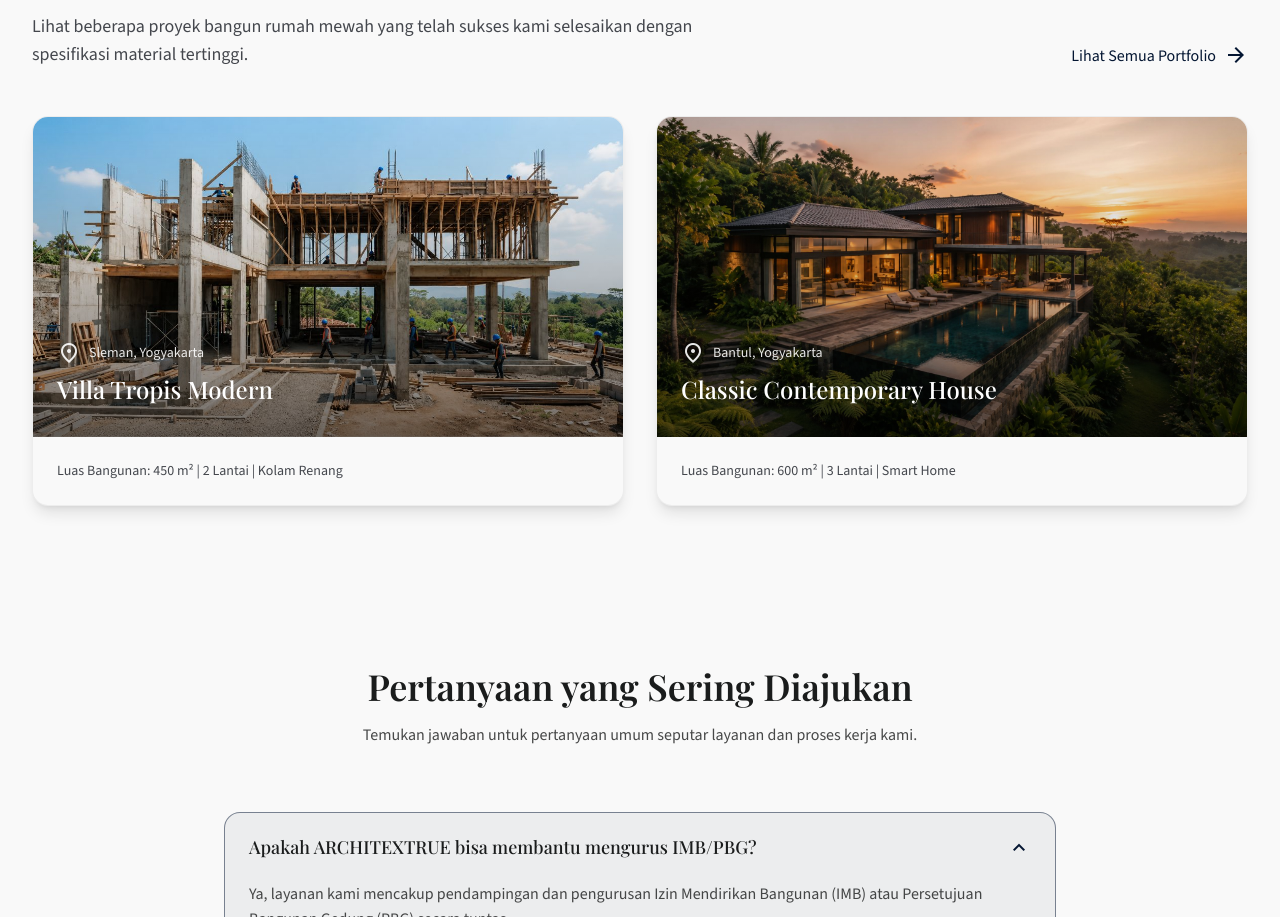
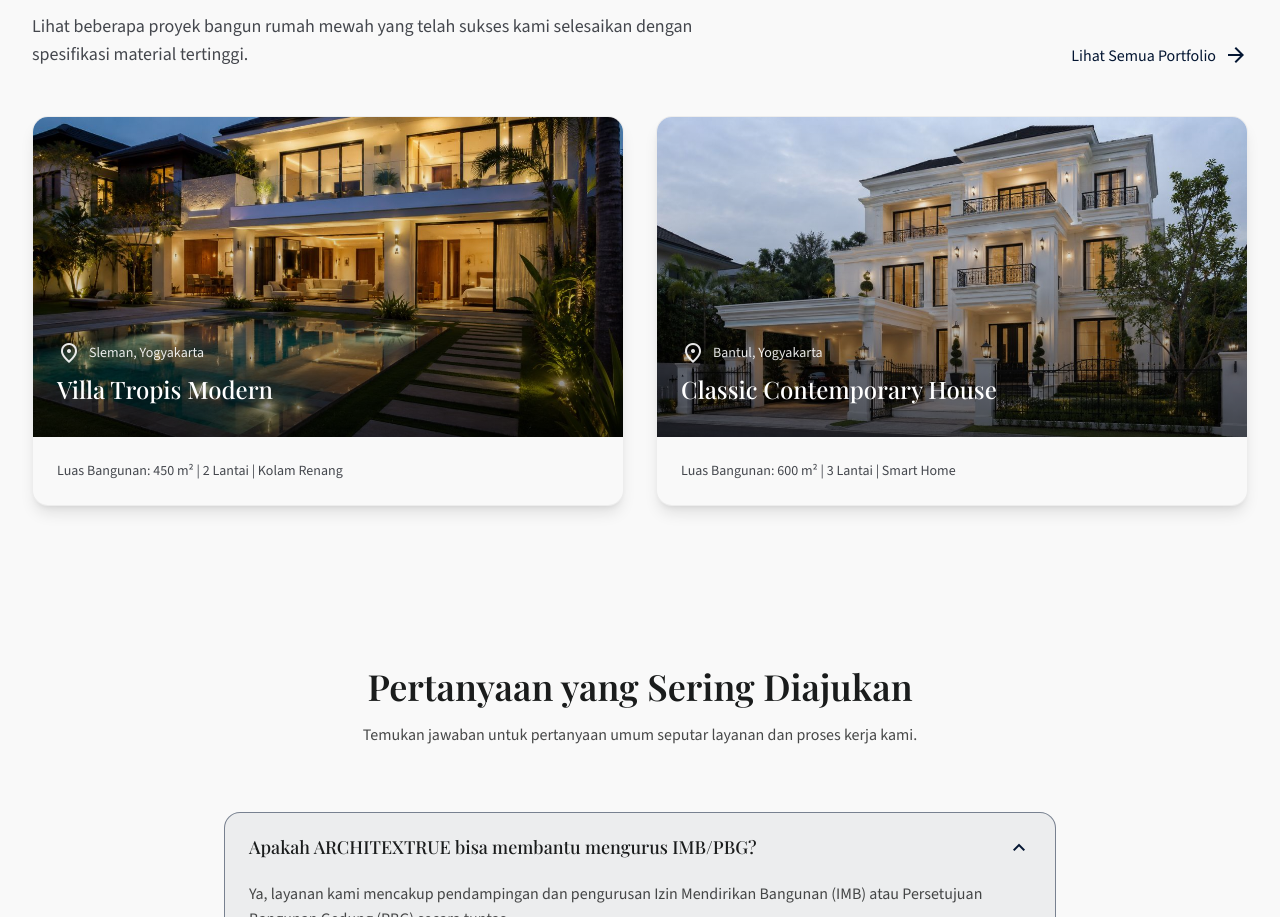
Before and after one commit to duniaanaqiu/architextrue, a Next.js app: page /services/jasa-bangun-rumah in a window 1280 px wide. Shown: the part 3799-4716 px from the top of the page. Built offline with nearby package versions, Linux system fonts and the light colour scheme.

Commit message:
Classic-Contemporary-House

```diff
--- a/src/components/sections/jasa-bangun-rumah/FeaturedProjectsSection.tsx
+++ b/src/components/sections/jasa-bangun-rumah/FeaturedProjectsSection.tsx
@@ -7,14 +7,14 @@ const featuredProjects = [
     id: 1,
     title: "Villa Tropis Modern",
     location: "Sleman, Yogyakarta",
-    image: "/assets/images/home/services1.jpg",
+    image: "/assets/images/jasa-bangun-rumah/Villa-Tropis-Modern.jpg",
     specs: "Luas Bangunan: 450 m² | 2 Lantai | Kolam Renang"
   },
   {
     id: 2,
     title: "Classic Contemporary House",
     location: "Bantul, Yogyakarta",
-    image: "/assets/images/home/bg-hero-home.jpg",
+    image: "/assets/images/jasa-bangun-rumah/Classic-Contemporary-House.jpg",
     specs: "Luas Bangunan: 600 m² | 3 Lantai | Smart Home"
   }
 ];
```
Also changed, not shown: public/assets/images/jasa-bangun-rumah/Classic-Contemporary-House.jpg (added), public/assets/images/jasa-bangun-rumah/Villa-Tropis-Modern.jpg (added).
